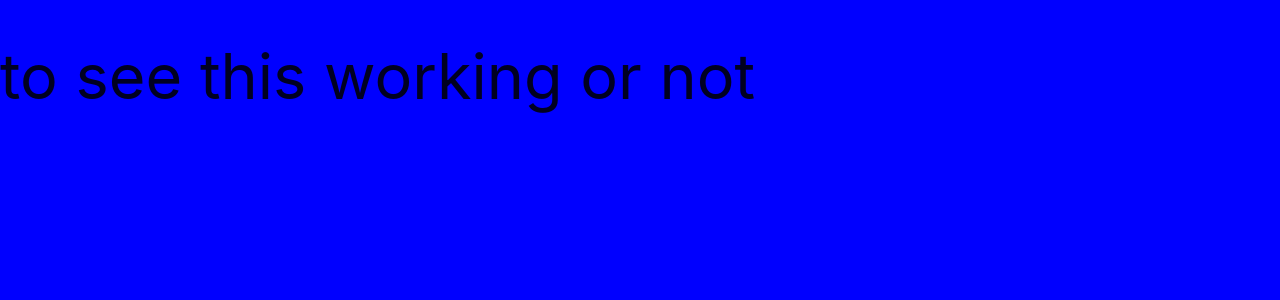
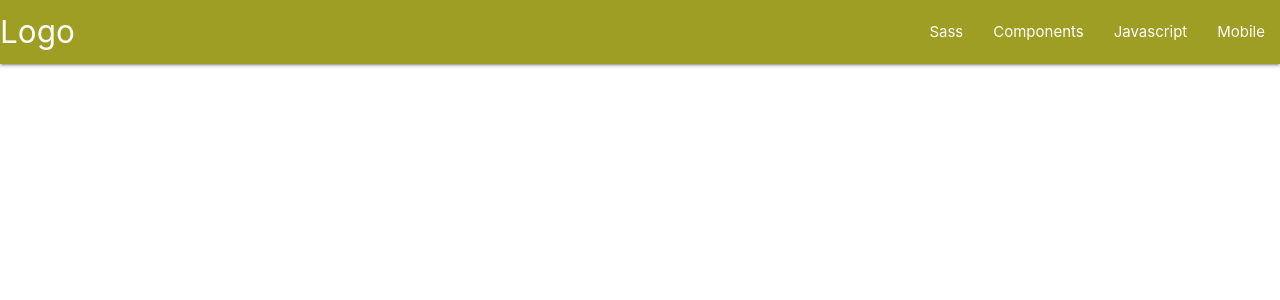
Before and after one commit to Code-Institute-Submissions/Tess2019-myReviewSite, a Flask app: template templates/base.html in a window 1280 px wide. Shown: the top 300 px of the page. Run offline with Flask 2, Linux system fonts and the light colour scheme; the template is opened without the code that fills it, so the values that code supplies are empty; some libraries are stand-ins or nearby versions.

Commit message:
added navbar

```diff
--- a/static/css/style.css
+++ /dev/null
@@ -1,3 +0,0 @@
-body {
-    background-color:blue;
-}
--- a/templates/base.html
+++ b/templates/base.html
@@ -10,10 +10,32 @@
     {% endblock %}
     <title>BoardGames</title>
 </head>
+<body>
 
+    <header>
+        <!--top navbar-->
+        <nav class= "nav-extended lime darken-3">
+            <div class="nav-wrapper">
+            <a href="#!" class="brand-logo">Logo</a>
+            <a href="#" data-target="mobile-demo" class="sidenav-trigger"><i class="material-icons">menu</i></a>
+            <ul class="right hide-on-med-and-down">
+                <li><a href="sass.html">Sass</a></li>
+                <li><a href="badges.html">Components</a></li>
+                <li><a href="collapsible.html">Javascript</a></li>
+                <li><a href="mobile.html">Mobile</a></li>
+            </ul>
+            </div>
+        </nav>
 
-<body>
-    <h1> to see this working or not</h1>
+        <!--mobile sidenav-->
+        <ul class="sidenav" id="mobile-demo">
+            <li><a href="sass.html">Sass</a></li>
+            <li><a href="badges.html">Components</a></li>
+            <li><a href="collapsible.html">Javascript</a></li>
+            <li><a href="mobile.html">Mobile</a></li>
+        </ul>
+    </header>
+
     {% block content %}
     {% endblock %}
 
```
Also changed, not shown: templates/boardgames.html (+7 -10 lines).
